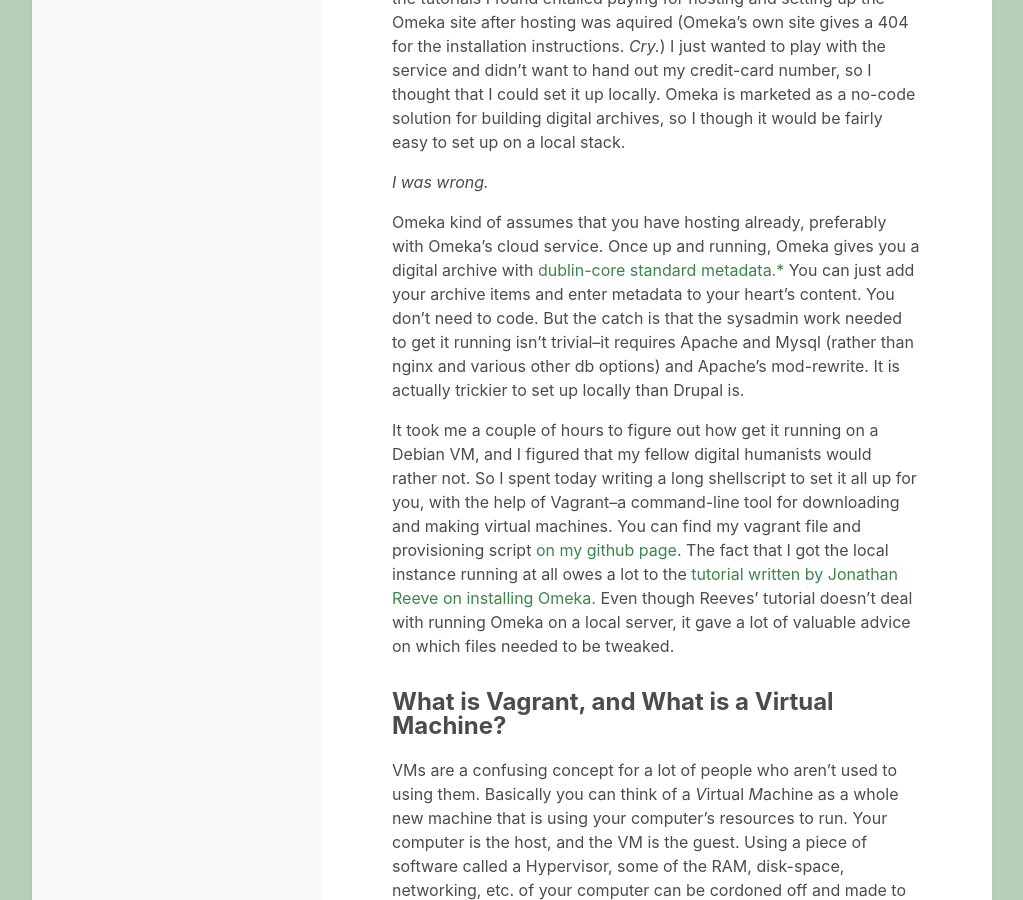
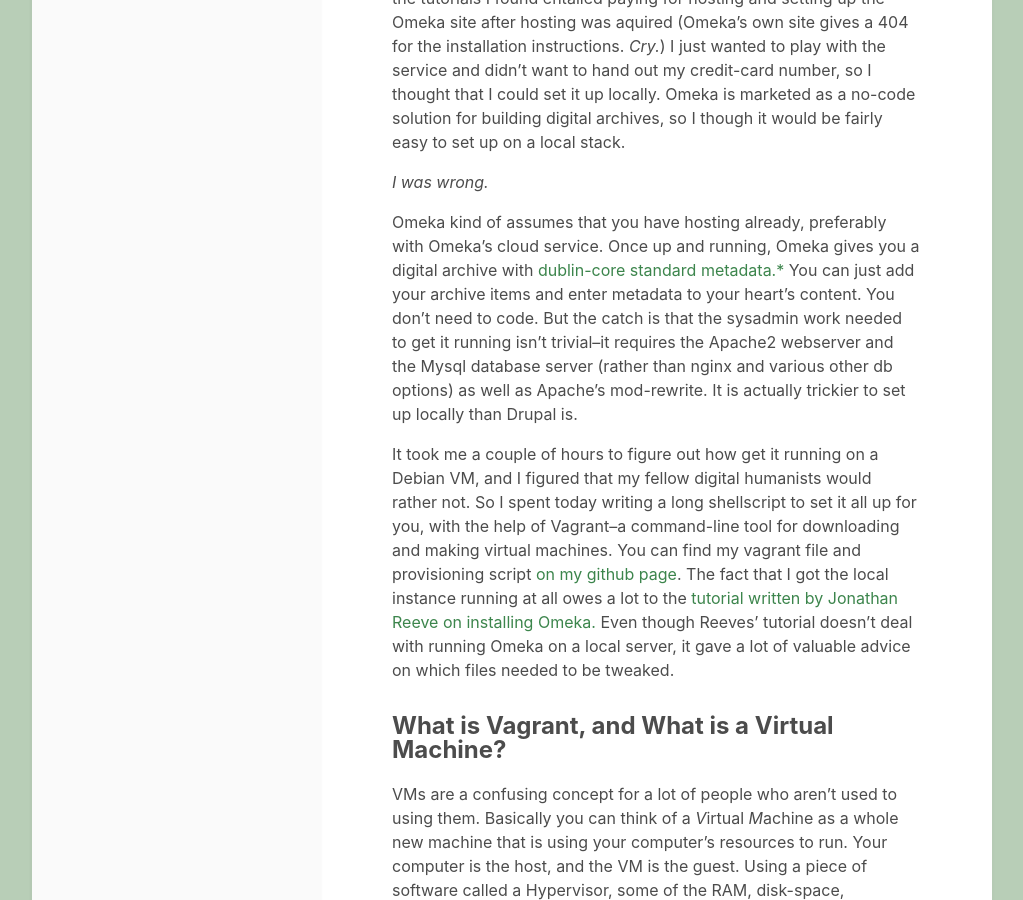
Before and after one commit to nanythemummy/nanythemummy.github.io, a Jekyll site: the page built from _posts/2022-8-19-omeka-locally.md, in a window 1280 px wide and 900 px high, scrolled down 730 px. Shown: the whole window, without its empty margins (128-1151 px from the left). Built offline with Jekyll 4.4.1, drawn with Linux system fonts in a browser that asks for light colours; some of the changed text lies outside the part shown.

Commit message:
Added info about what mysql is.

```diff
--- a/_posts/2022-8-19-omeka-locally.md
+++ b/_posts/2022-8-19-omeka-locally.md
@@ -13,7 +13,7 @@ After hearing a lot about Omeka as a possible solution for building online DH ar
 
  _I was wrong._
 
-Omeka kind of assumes that you have hosting already, preferably with Omeka's cloud service. Once up and running, Omeka gives you a digital archive with <a href="#asterisk"> dublin-core standard metadata.*</a> You can just add your archive items and enter metadata to your heart's content. You don't need to code. But the catch is that the sysadmin work needed to get it running isn't trivial--it requires Apache and Mysql (rather than nginx and various other db options) and Apache's mod-rewrite. It is actually trickier to set up locally than Drupal is.
+Omeka kind of assumes that you have hosting already, preferably with Omeka's cloud service. Once up and running, Omeka gives you a digital archive with <a href="#asterisk"> dublin-core standard metadata.*</a> You can just add your archive items and enter metadata to your heart's content. You don't need to code. But the catch is that the sysadmin work needed to get it running isn't trivial--it requires the Apache2 webserver and the Mysql database server (rather than nginx and various other db options) as well as Apache's mod-rewrite. It is actually trickier to set up locally than Drupal is.
 
 It took me a couple of hours to figure out how get it running on a Debian VM, and I figured that my fellow digital humanists would rather not. So I spent today writing a long shellscript to set it all up for you, with the help of Vagrant--a command-line tool for downloading and making virtual machines. You can find my vagrant file and provisioning script  <a href="https://github.com/nanythemummy/omeka_vm"> on my github page</a>. The fact that I got the local instance running at all owes a lot to the <a href="#reeves_cit"> tutorial written by Jonathan Reeve on installing Omeka.</a> Even though Reeves' tutorial doesn't deal with running Omeka on a local server, it gave a lot of valuable advice on which files needed to be tweaked.
 
```
Also changed, not shown: other parts of _posts/2022-8-19-omeka-locally.md (+1 -1 lines).
